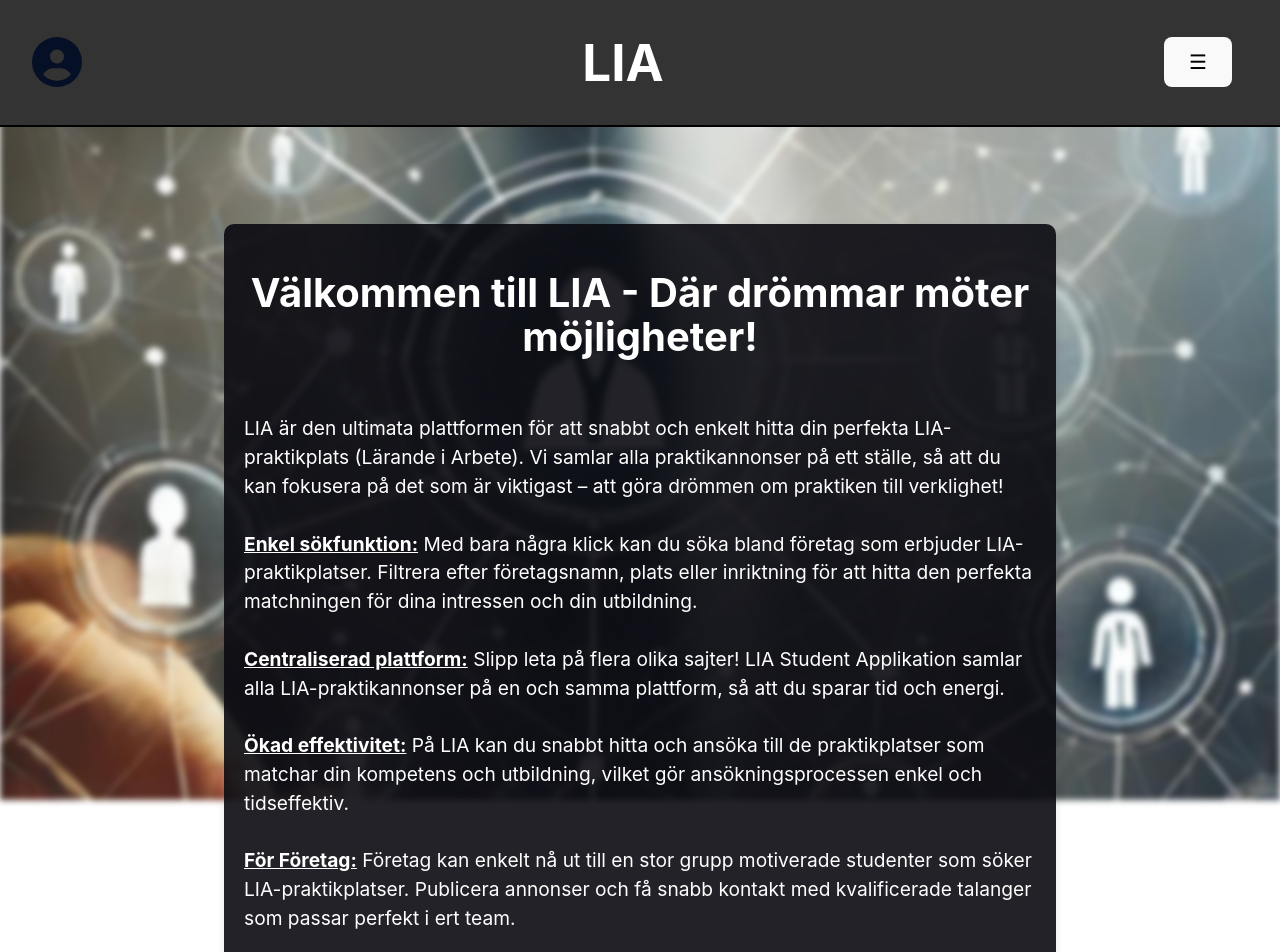
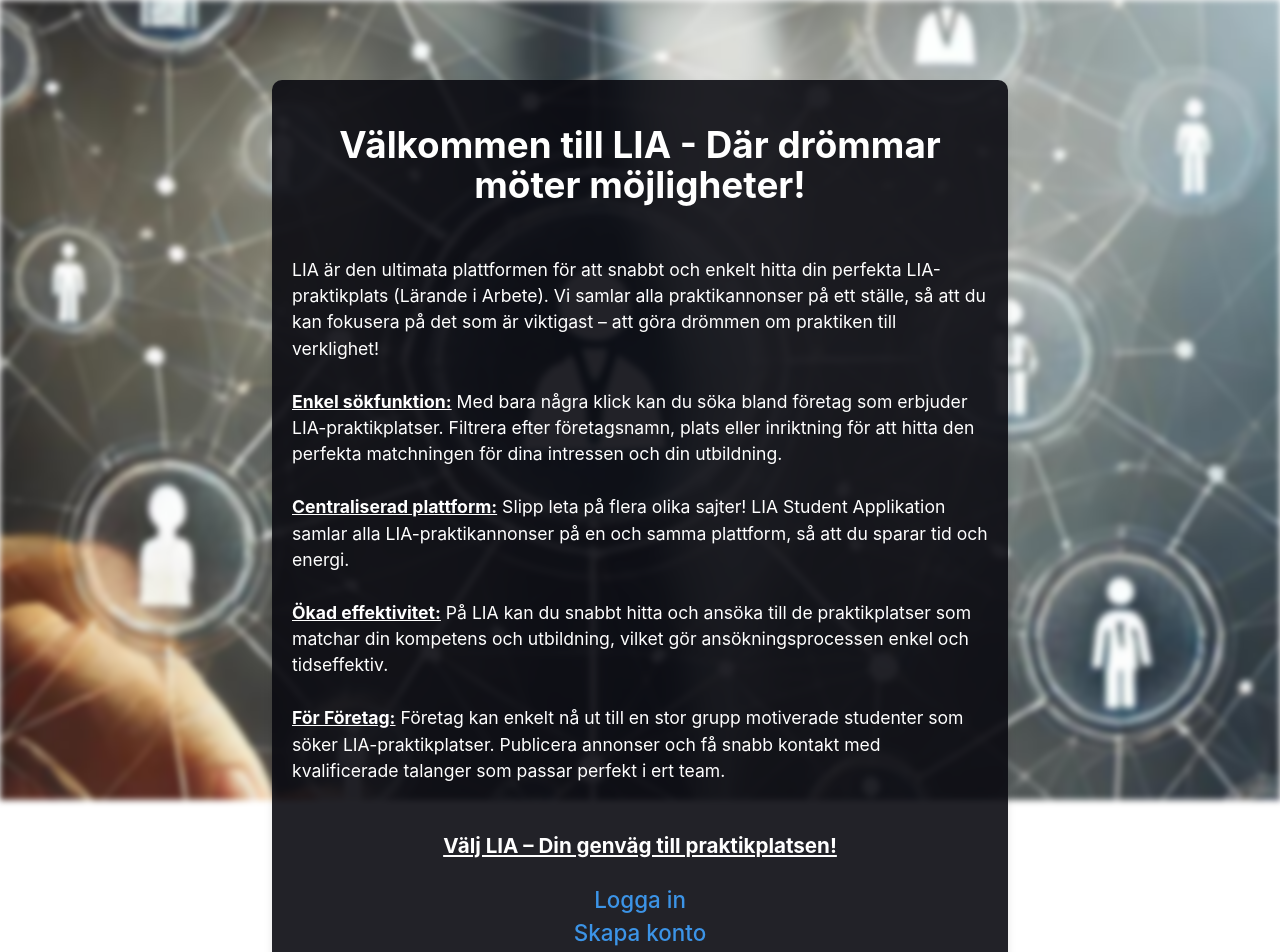
Before and after one commit to MikaelaJohansson/frontend_student_LIA, a React (Vite) app: page / in a window 1280 px wide. Shown: the top 952 px of the page. Built offline with nearby package versions, Linux system fonts and the light colour scheme.

Commit message:
bas logik plus style fix

```diff
--- a/src/App.jsx
+++ b/src/App.jsx
@@ -1,10 +1,9 @@
-import { BrowserRouter as Router, Routes, Route } from 'react-router-dom';
+import { BrowserRouter as Router, Routes, Route,Link } from 'react-router-dom';
 import './App.css'
 import Home from './Components/Home'
 import Login from './Components/Login'
 import Register from './Components/Register'
 import UserPage from './Components/UserPage'
-import Navbar from './Components/NavBar';
 import About from './Components/About';
 
 function App() {
@@ -13,7 +12,8 @@ function App() {
   return (
     <>
       <Router>
-        <Navbar  />
+
+
         <Routes>
           <Route path='/' element={<Home/>}/>
           <Route path='/Login' element={<Login />}/>
--- a/src/CSS/Home.module.css
+++ b/src/CSS/Home.module.css
@@ -1,5 +1,5 @@
 .HomeContainer{
-  font-size: 1.2rem;
+  font-size: 1.1rem;
   background-color: rgba(11, 11, 17,0.9);
   padding: 20px;
   border-radius: 10px;
@@ -7,14 +7,28 @@
   position: relative;
   box-shadow: 0 4px 8px rgba(0, 0, 0, 0.1);
   color: white;
-  margin: 12rem;
+  margin-left: 15rem;
+  margin-right: 15rem;
+  margin-top: 3rem;
   text-align: left;
 }
 .Homeh1{
-  font-size: 2.5rem;
+  font-size: 2.3rem;
   text-align: center;
 }
 strong{
   text-decoration: underline;
+}
+.Homelink{
+  display: flex;
+  flex-direction: row;
+  justify-content: center;
+  font-size: 1.4rem;
+  color: rgb(60, 148, 231);
 
 }
+.Homeh3{
+  display: flex;
+  justify-content: center;
+  text-decoration: underline;
+}
--- a/src/CSS/Login.module.css
+++ b/src/CSS/Login.module.css
@@ -1,23 +1,36 @@
 
 .loginContainer{
-  margin-top: 6rem;
   font-size: 1.4rem;
   background-color: rgba(11, 11, 17,0.93);
-  padding: 4rem;
+  padding-left: 4rem;
+  padding-right: 4rem;
+  padding-bottom: 4rem;
+  padding-top: 2rem;
   border-radius: 10px;
   z-index: 1;
   position: relative;
   box-shadow: 0 4px 8px rgba(0, 0, 0, 0.1);
   color: white;
   text-align: left;
+  display: flex;
+  flex-direction: column;
 }
 .loginContainerButton{
   font-size: 1rem;
   background-color: black;
   border: 0.5px solid white;
   color: white;
+
 }
 .loginContainerh1{
   font-size: 2.5rem;
   text-align: center;
 }
+.loginlink{
+  display: flex;
+  flex-direction: row;
+  justify-content: center;
+  font-size: 1.2rem;
+  color: rgb(60, 148, 231);
+
+}
--- a/src/CSS/NavBar.module.css
+++ b/src/CSS/NavBar.module.css
@@ -4,12 +4,13 @@
     justify-content: space-between;
     align-items: center;
     color: white;
-    background-color: #333; /* Lägg till en bakgrundsfärg om du vill */
+    background-color: rgba(51, 51, 51, 0.9);
     border-bottom: 2px solid black;
-    width: 100%; /* Detta gör att navbaren tar upp hela bredden */
-    position: fixed; /* Fixar navbaren till toppen av sidan */
+    width: 100%;
+    position: fixed;
     top: 0;
     left: 0;
-    z-index: 1000; /* Se till att den ligger över andra element */
+    z-index: 1000;
+
 
 }
--- a/src/CSS/Register.module.css
+++ b/src/CSS/Register.module.css
@@ -1,29 +1,49 @@
-.registerContainer{
+    .registerContainer {
     display: flex;
     flex-direction: column;
-    align-items: center;
-    margin-top: 9rem;
+    align-items: flex-start;
+    margin-top: 2rem;
     font-size: 1.4rem;
     background-color: rgba(8, 8, 8, 0.9);
-    padding: 5rem;
+    padding-left: 5rem;
+    padding-right: 5rem;
+    padding-top: 2rem;
+    padding-bottom: 2rem;
     border-radius: 10px;
     z-index: 1;
     position: relative;
     box-shadow: 0 4px 8px rgba(0, 0, 0, 0.1);
     color: white;
     text-align: left;
+    }
 
-}
-input{
+    input {
     font-size: 1.2rem;
-}
-.registerContainerh1{
-    font-size: 2.4rem;
+    margin-bottom: 1rem;
+    }
+
+    .registerContainerh1 {
+    font-size: 2.3rem;
     text-decoration: underline;
-}
-.registerContainerButton{
+    margin-bottom: 2rem;
+    }
+
+    .registerContainerButton {
     font-size: 1rem;
     background-color: black;
     border: 0.5px solid white;
     color: white;
-}
+    margin-top: 1rem;
+    padding: 0.5rem 1rem;
+    cursor: pointer;
+    margin-left: auto;
+    margin-right: auto;
+    display: block;
+    }
+    .regLink{
+    display: flex;
+    flex-direction: row;
+    justify-content: center;
+    font-size: 1.3rem;
+    color: rgb(60, 148, 231);
+    }
--- a/src/Components/Home.jsx
+++ b/src/Components/Home.jsx
@@ -8,6 +8,7 @@ const Home = () => {
     <div className={styles.HomeContainer}>
 
       <p>
+
         <h1 className={styles.Homeh1}>Välkommen till LIA - Där drömmar möter möjligheter!</h1> <br />
         LIA är den ultimata plattformen för att snabbt och enkelt hitta din perfekta LIA-praktikplats (Lärande i Arbete). Vi samlar alla praktikannonser på ett ställe, så att du kan fokusera på det som är viktigast – att göra drömmen om praktiken till verklighet!
         <br />
@@ -20,7 +21,10 @@ const Home = () => {
 
         <strong>För Företag:</strong> Företag kan enkelt nå ut till en stor grupp motiverade studenter som söker LIA-praktikplatser. Publicera annonser och få snabb kontakt med kvalificerade talanger som passar perfekt i ert team. <br /> <br />
 
-            <h3>Välj LIA – Din genväg till praktikplatsen!</h3>
+        <h3 className={styles.Homeh3}>Välj LIA – Din genväg till praktikplatsen!</h3>
+
+        <Link className={styles.Homelink} to="/Login">Logga in</Link>
+        <Link className={styles.Homelink} to="/Register">Skapa konto</Link>
 
       </p>
 
--- a/src/Components/Login.jsx
+++ b/src/Components/Login.jsx
@@ -1,5 +1,5 @@
-import React, { useState } from 'react'
-import { BrowserRouter as Router, Routes, Route,Link } from 'react-router-dom';
+import React, { useEffect, useState } from 'react'
+import {Link,useNavigate } from 'react-router-dom';
 import axios from 'axios';
 import styles from '../CSS/Login.module.css';
 
@@ -7,6 +7,22 @@ const Login = () => {
 
   const [email,setEmail]=useState("")
   const [password,setPassword]=useState("")
+  const [csrfToken,setCsrfToken]=useState("");
+
+  useEffect(() => {
+    const fetchCsrfToken = async () => {
+      try {
+        const response = await axios.patch("api");
+        console.log("csrf token hämtat");
+        setCsrfToken(response.data.csrfToken);
+      } catch (error) {
+        console.error("kunde ej hämta csrf-token", error);
+      }
+    };
+
+    fetchCsrfToken();
+  }, []);
+
 
   const Login = async ()=>{
     try{
@@ -14,29 +30,27 @@ const Login = () => {
         "",
         {
           email,
-          password
+          password,
+          csrfToken,
         }
       )
     }catch(error){
-      console.error("")
+      console.error("Fel vid inloggning")
     }
   }
 
   return (
 
     <div className={styles.loginContainer}>
-      <h1 className={styles.loginContainerh1}>Login</h1>
+      <h1 className={styles.loginContainerh1}>Logga in</h1>
       <label htmlFor="Email">Email:</label>
-      <br />
       <input
       type="text"
       placeholder='Email'
       value={email}
       onChange={(e) => setEmail(e.target.value)}
       />
-      <br />
       <label htmlFor="Password">Lösenord:</label>
-      <br />
       <input
       type="password"
       placeholder='Lösenord'
@@ -44,8 +58,10 @@ const Login = () => {
       onChange={(e) => setPassword (e.target.value)}
       />
       <br />
+      <button className={styles.loginContainerButton} onClick={Login}>Logga in</button>
       <br />
-      <button className={styles.loginContainerButton} onClick={Login}>Logga in</button>
+      <Link className={styles.loginlink} to="/">Tillbaka till startsidan</Link>
+      <Link className={styles.loginlink} to="/Register">Ny användare? Skapa konto</Link>
     </div>
   )
 }
--- a/src/Components/Register.jsx
+++ b/src/Components/Register.jsx
@@ -1,5 +1,7 @@
-import React, { useState } from 'react';
+import React, { useEffect, useState } from 'react';
 import styles from "../CSS/Register.module.css";
+import { Link } from 'react-router-dom';
+import axios from "axios";
 
 const Register = () => {
   const [email, setEmail] = useState("");
@@ -8,9 +10,35 @@ const Register = () => {
   const [lastName, setLastName] = useState("");
   const [pitch, setPitch] = useState("");
   const [link, setLink] = useState("");
+  const [csrfToken,setCsrfToken]=useState("");
+
+  useEffect(()=>{
+    axios.patch("api")
+    .then(Response =>{
+      setCsrfToken(Response.data.csrfToken);
+    })
+    .catch(error =>{
+      console.error("fel vid hämtning av csrf-token")
+    })
+  },[]);
 
   const handleRegister = async () => {
-    // Kanske ett API-anrop här
+    try {
+      const response = await axios.post("api", {
+        firstName: firstName,
+        lastName: lastName,
+        email: email,
+        password: password,
+        pitch: pitch,
+        link: link,
+        csrfToken: csrfToken
+      });
+
+      console.log(response.data);
+
+    } catch (error) {
+      console.error("Fel vid registrering", error);
+    }
   };
 
   return (
@@ -76,7 +104,11 @@ const Register = () => {
         <br />
         <br />
         <button className={styles.registerContainerButton} type="button" onClick={handleRegister}>Registrera dig</button>
+        <br />
+        <Link className={styles.regLink} to="/Login">Logga in</Link>
+        <Link className={styles.regLink} to="/">Tillbaka till startsidan</Link>
       </form>
+
     </div>
   );
 };
```
Lines whose indentation alone changed are shown as unchanged.
